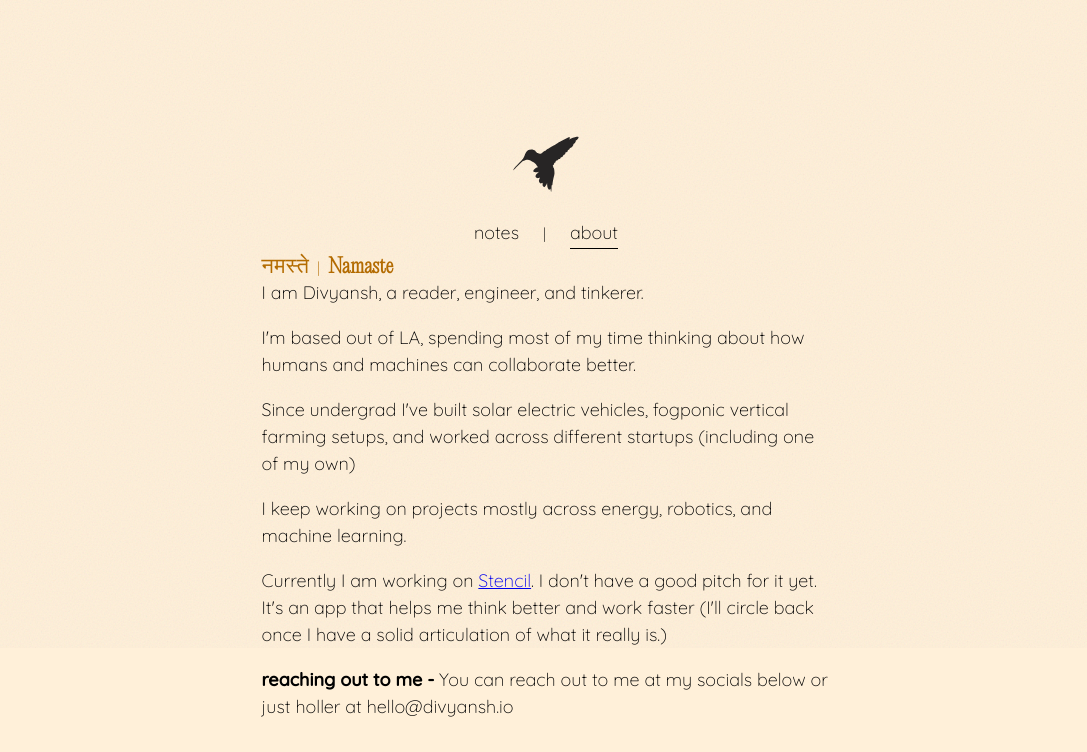
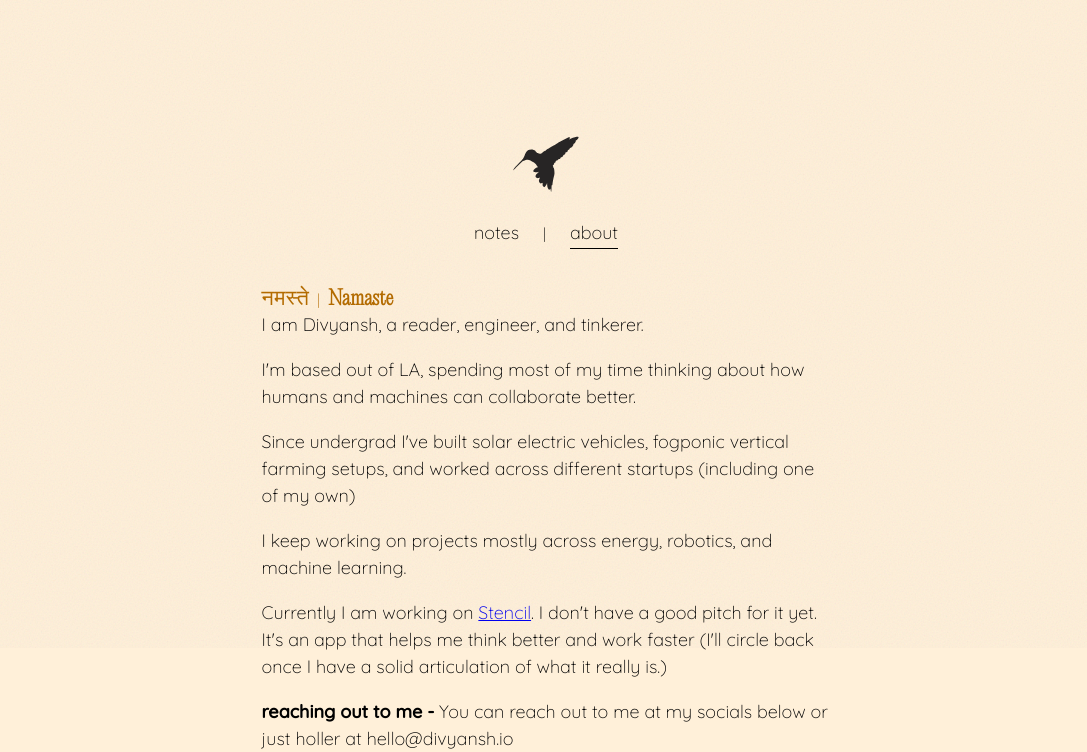
Before and after one commit to ravenxone/hummingbird, a Next.js app: page /about in a window 1280 px wide. Shown: the part 152-904 px from the top of the page, without its empty margins (94-1181 px from the left). Built offline with nearby package versions, Linux system fonts and the light colour scheme; grey boxes are pictures that could not be loaded; a web font is replaced by a local one.

Commit message:
minor change

```diff
--- a/src/app/(main)/about/page.module.css
+++ b/src/app/(main)/about/page.module.css
@@ -25,6 +25,7 @@
     flex-direction: column;
     align-items: flex-start;
     text-align: left;
+    margin-top: 32px;
 }
 
 .textContainer p {
@@ -34,7 +35,6 @@
     line-height: 1.5; /* Adjusted line height */
     color: #000000;
     margin:0 0 18px;
-
 }
 
 /* Item list styling - replacing bullet lists */
```
